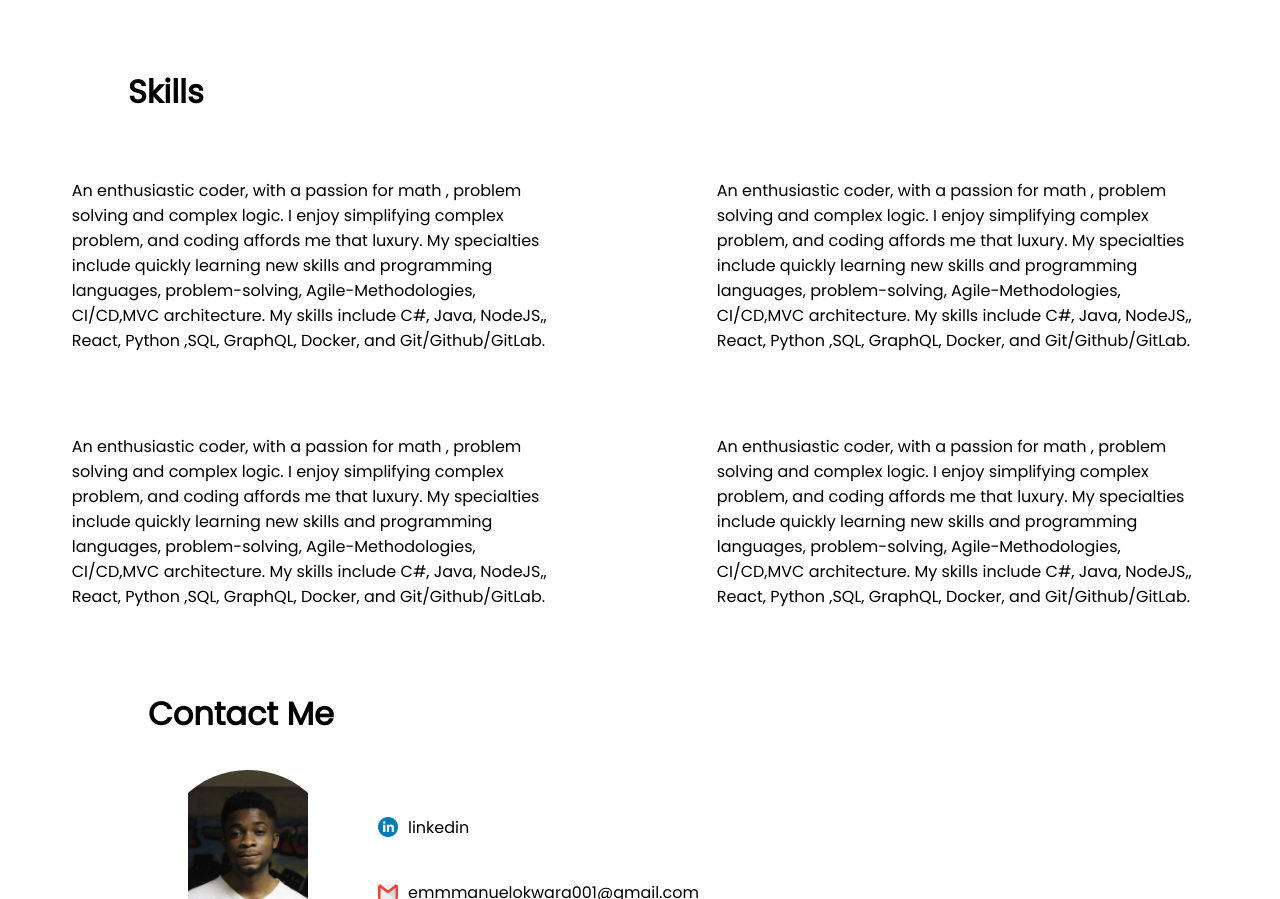
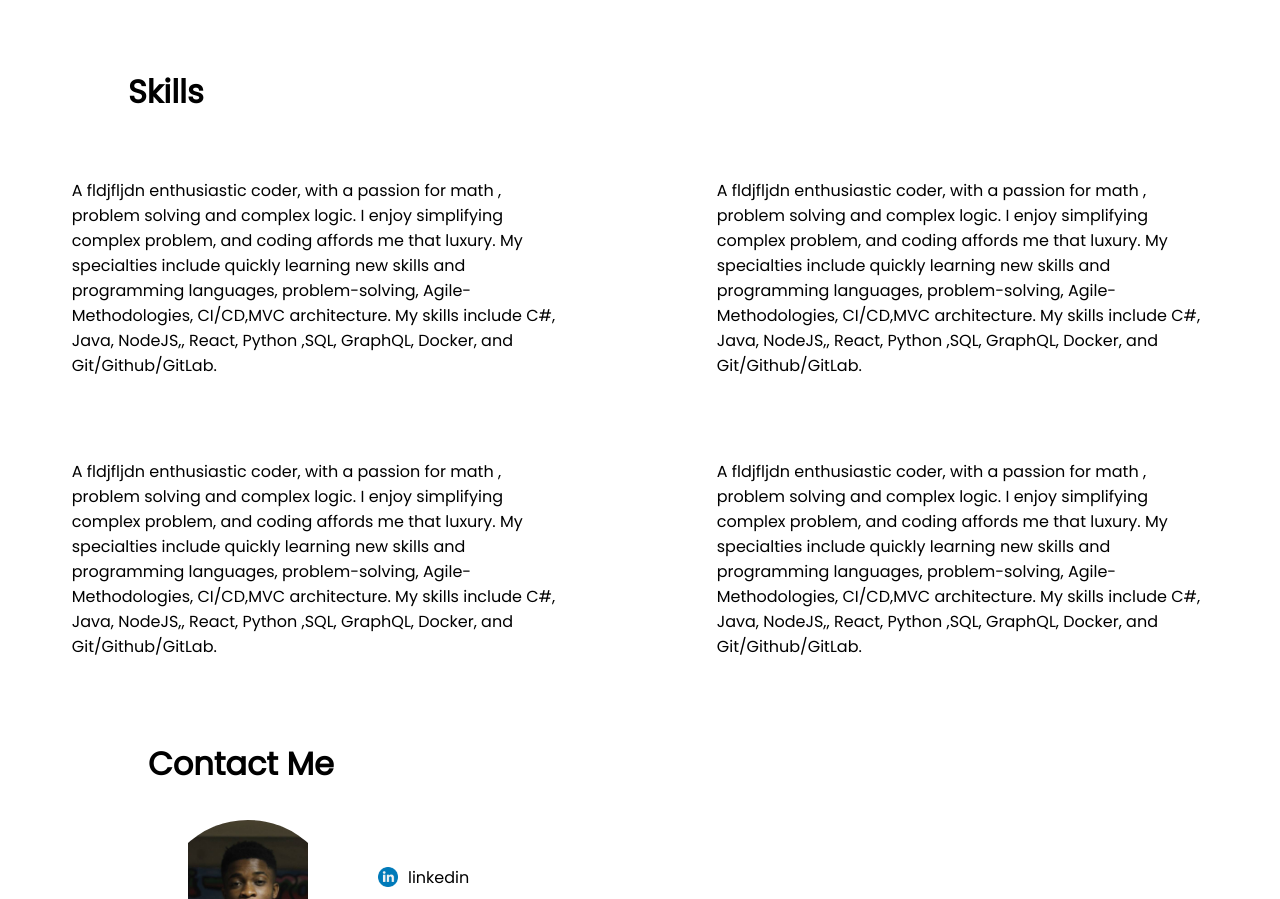
Before and after one commit to eokwara0/portfolio, a Next.js app: page / in a window 1280 px wide. Shown: the part 700-1599 px from the top of the page. Built offline with nearby package versions, Linux system fonts and the light colour scheme.

Commit message:
chore:checkdeployment

```diff
--- a/pages/_nav.js
+++ b/pages/_nav.js
@@ -64,7 +64,7 @@ export function Section2(){
       <div className={styles.skilldatadiv}>
           {data.map( r => <div className={styles.sec2data}>
 
-            An enthusiastic coder, with a passion for math ,
+          A fldjfljdn enthusiastic coder, with a passion for math ,
           problem solving and complex logic. I enjoy simplifying
           complex problem, and coding affords me that luxury.
           My specialties include quickly learning new skills and
```
